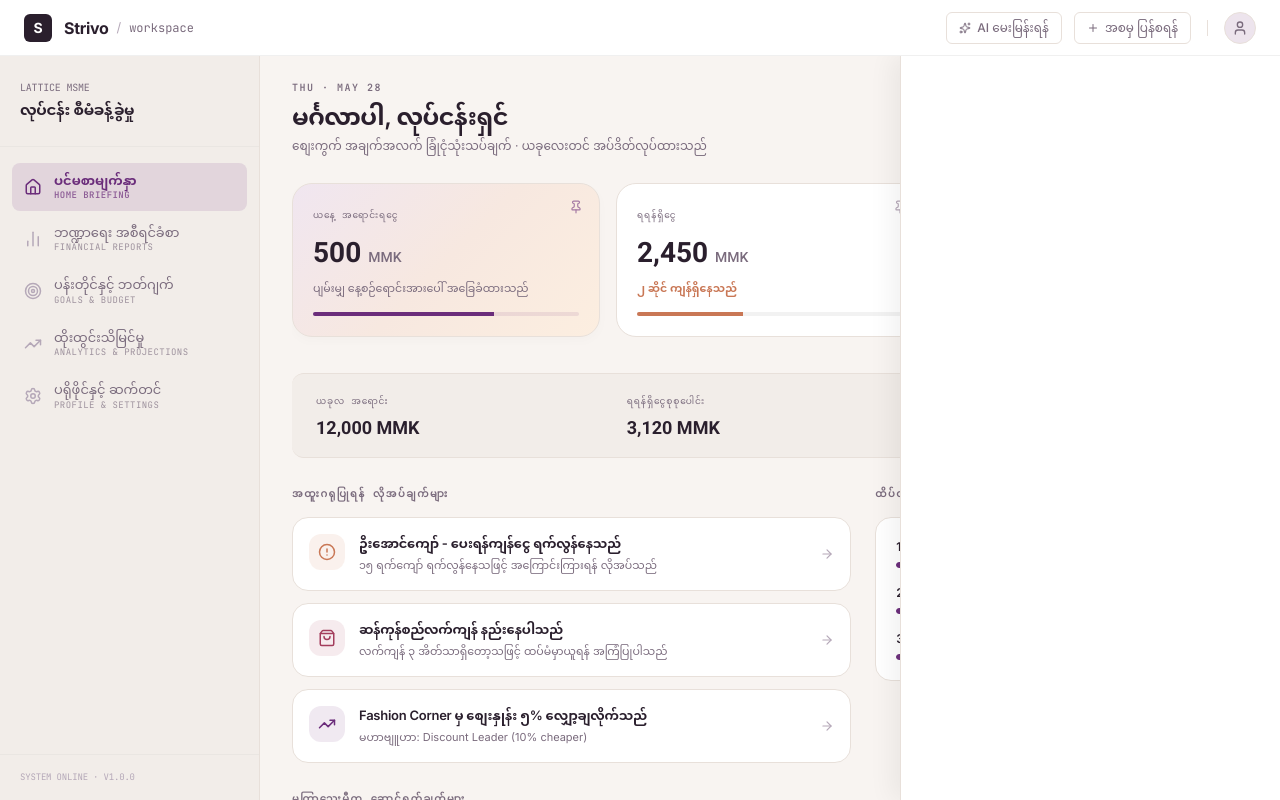
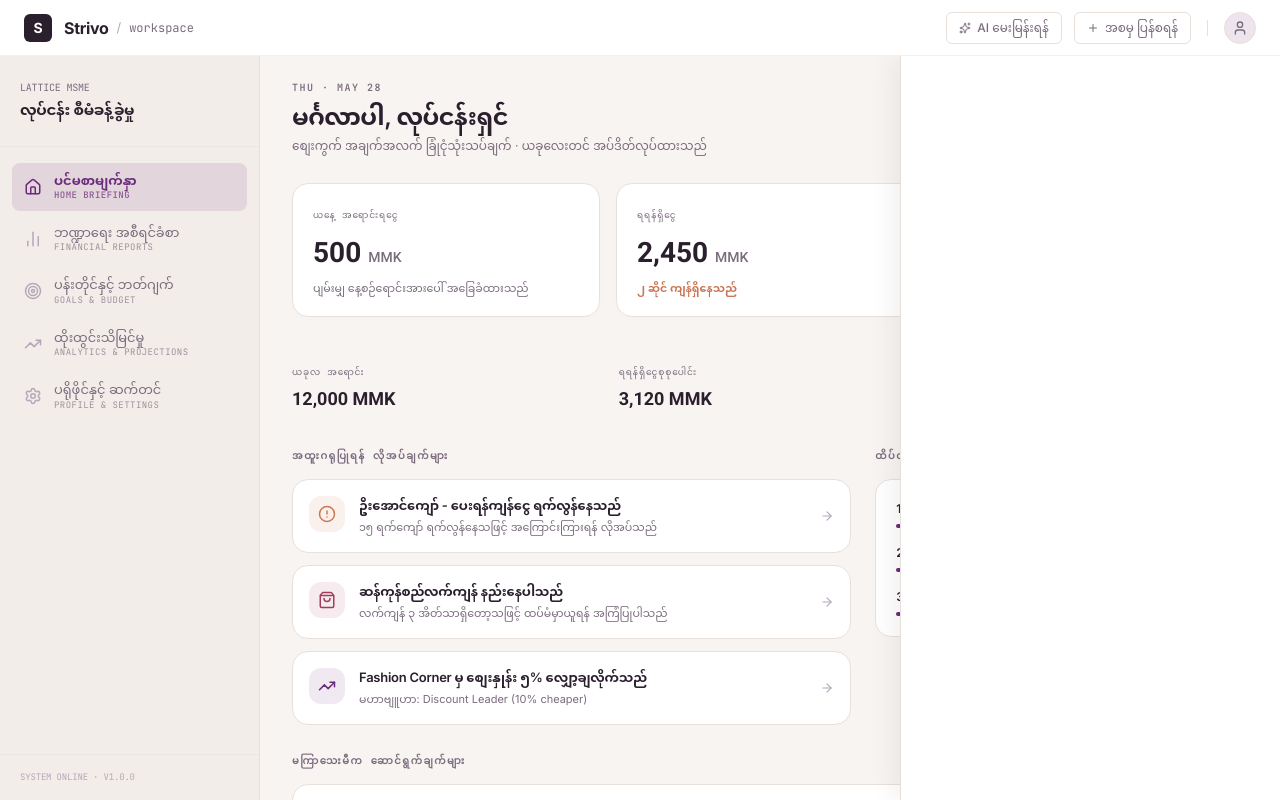
Before and after one commit to Isnotavailble/Team3-ai-planner, a React (Vite) app: page /workspace/drilldown in a window 1280 px wide. Built offline with nearby package versions, Linux system fonts and the light colour scheme.

Commit message:
style: redesign home page dashboard to strict minimalist style

```diff
--- a/src/components/Dashboard/DashboardPage.jsx
+++ b/src/components/Dashboard/DashboardPage.jsx
@@ -180,15 +180,13 @@ export default function DashboardPage({ workspace = {}, businessProfile = {}, se
           <div
             className="flex-1 min-w-[280px]"
             style={{
-              background: 'var(--bg-gradient-1)',
-              borderRadius: '20px',
+              background: 'var(--bg-surface)',
+              borderRadius: '16px',
               padding: '20px',
               border: '1px solid var(--border-default)',
-              position: 'relative',
-              boxShadow: '0 4px 12px rgba(0,0,0,0.02)'
+              boxShadow: '0 2px 8px rgba(0,0,0,0.01)'
             }}
           >
-            <Pin size={14} style={{ position: 'absolute', top: '16px', right: '16px', color: 'var(--accent)', opacity: 0.6 }} />
             <span className="mono" style={{ fontSize: '9px', textTransform: 'uppercase', letterSpacing: '0.1em', color: 'var(--text-secondary)' }}>
               {t.salesToday}
             </span>
@@ -198,10 +196,6 @@ export default function DashboardPage({ workspace = {}, businessProfile = {}, se
             <div style={{ fontSize: '11px', color: 'var(--text-secondary)', marginTop: '6px' }}>
               {language === 'mm' ? "ပျမ်းမျှ နေ့စဉ်ရောင်းအားပေါ် အခြေခံထားသည်" : "Calculated from daily averages"}
             </div>
-            {/* Sparkline track */}
-            <div style={{ width: '100%', height: '4px', background: 'rgba(107, 45, 123, 0.1)', borderRadius: '2px', marginTop: '16px', overflow: 'hidden' }}>
-              <div style={{ width: '68%', height: '100%', background: 'var(--accent)' }} />
-            </div>
           </div>
 
           {/* Card 2: Receivables */}
@@ -209,13 +203,12 @@ export default function DashboardPage({ workspace = {}, businessProfile = {}, se
             className="flex-1 min-w-[280px]"
             style={{
               background: 'var(--bg-surface)',
-              borderRadius: '20px',
+              borderRadius: '16px',
               padding: '20px',
               border: '1px solid var(--border-default)',
-              position: 'relative'
+              boxShadow: '0 2px 8px rgba(0,0,0,0.01)'
             }}
           >
-            <Pin size={14} style={{ position: 'absolute', top: '16px', right: '16px', color: 'var(--text-tertiary)' }} />
             <span className="mono" style={{ fontSize: '9px', textTransform: 'uppercase', letterSpacing: '0.1em', color: 'var(--text-secondary)' }}>
               {t.outstandingReceivables}
             </span>
@@ -225,10 +218,6 @@ export default function DashboardPage({ workspace = {}, businessProfile = {}, se
             <div style={{ fontSize: '11px', color: 'var(--text-secondary)', marginTop: '6px' }}>
               <span style={{ color: 'var(--caution)', fontWeight: 600 }}>{language === 'mm' ? "၂ ဆိုင် ကျန်ရှိနေသည်" : "2 invoices outstanding"}</span>
             </div>
-            {/* Sparkline track */}
-            <div style={{ width: '100%', height: '4px', background: 'rgba(0,0,0,0.05)', borderRadius: '2px', marginTop: '16px', overflow: 'hidden' }}>
-              <div style={{ width: '40%', height: '100%', background: 'var(--caution)' }} />
-            </div>
           </div>
 
           {/* Card 3: Weekly Profit */}
@@ -236,13 +225,12 @@ export default function DashboardPage({ workspace = {}, businessProfile = {}, se
             className="flex-1 min-w-[280px]"
             style={{
               background: 'var(--bg-surface)',
-              borderRadius: '20px',
+              borderRadius: '16px',
               padding: '20px',
               border: '1px solid var(--border-default)',
-              position: 'relative'
+              boxShadow: '0 2px 8px rgba(0,0,0,0.01)'
             }}
           >
-            <Pin size={14} style={{ position: 'absolute', top: '16px', right: '16px', color: 'var(--text-tertiary)' }} />
             <span className="mono" style={{ fontSize: '9px', textTransform: 'uppercase', letterSpacing: '0.1em', color: 'var(--text-secondary)' }}>
               {t.weeklyProfit}
             </span>
@@ -252,23 +240,13 @@ export default function DashboardPage({ workspace = {}, businessProfile = {}, se
             <div style={{ fontSize: '11px', color: 'var(--text-secondary)', marginTop: '6px' }}>
               <span style={{ color: 'var(--positive)', fontWeight: 600 }}>+8.2% {language === 'mm' ? "တိုးတက်လာသည်" : "increase this week"}</span>
             </div>
-            {/* Sparkline track */}
-            <div style={{ width: '100%', height: '4px', background: 'rgba(0,0,0,0.05)', borderRadius: '2px', marginTop: '16px', overflow: 'hidden' }}>
-              <div style={{ width: '75%', height: '100%', background: 'var(--positive)' }} />
-            </div>
           </div>
 
         </div>
       </section>
 
       {/* 3. WEEK STRIP GRID */}
-      <section style={{
-        background: 'var(--bg-elevated)',
-        borderTop: '1px solid var(--border-default)',
-        borderBottom: '1px solid var(--border-default)',
-        padding: '16px 24px',
-        borderRadius: '12px'
-      }}>
+      <section style={{ padding: '8px 0' }}>
         <div style={{ display: 'grid', gridTemplateColumns: 'repeat(3, 1fr)', gap: '24px' }}>
           <div>
             <span className="mono" style={{ fontSize: '9px', textTransform: 'uppercase', letterSpacing: '0.1em', color: 'var(--text-secondary)' }}>
@@ -367,12 +345,12 @@ export default function DashboardPage({ workspace = {}, businessProfile = {}, se
                   </span>
                   <span className="font-number" style={{ fontWeight: 700, color: 'var(--text-secondary)' }}>{prod.value}</span>
                 </div>
-                {/* Custom Gradient progress bar */}
-                <div style={{ width: '100%', height: '6px', background: 'rgba(0,0,0,0.03)', borderRadius: '3px', overflow: 'hidden' }}>
+                {/* Solid progress bar */}
+                <div style={{ width: '100%', height: '4px', background: 'var(--bg-elevated)', borderRadius: '2px', overflow: 'hidden' }}>
                   <div style={{
-                    width: `${prod.pct}%`, height: '100%',
-                    background: 'linear-gradient(90deg, var(--accent) 0%, rgba(184, 92, 142, 0.7) 100%)',
-                    borderRadius: '3px'
+                    width: `${prod.pct}%`,
+                    height: '100%',
+                    background: 'var(--accent)'
                   }} />
                 </div>
               </div>
```
